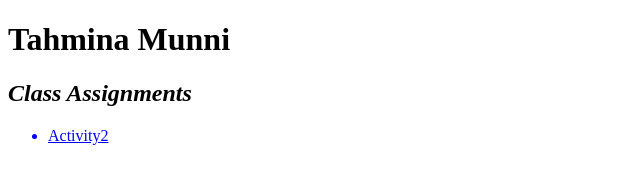
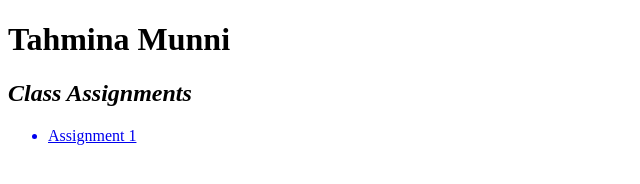
Before and after one commit to TahminaM/Software_Engineering_Micro-Credential, a plain HTML site: page index.html in a window 1280 px wide. Shown: the full height of the page, 0-640 px from the left. Drawn offline with Linux system fonts and the light colour scheme.

Commit message:
Update index.html

```diff
--- a/index.html
+++ b/index.html
@@ -10,7 +10,7 @@
 
     <h2><em>Class Assignments</em></h2>
     <ul>
-      <a href="Assignment_1/Assignment_1.html"><li>Activity2</li></a>
+      <a href="Assignment_1/Assignment_1.html"><li>Assignment 1</li></a>
 
     </ul>
 
```
